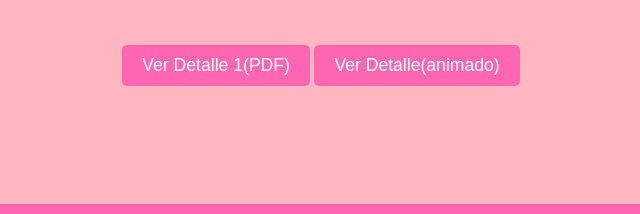
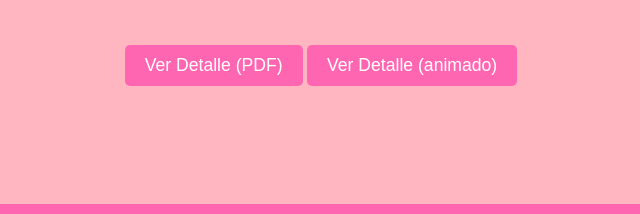
Before and after one commit to xPolarx507/Nicoll, a plain HTML site: page index.html in a window 1280 px wide. Both pictures are taken after a click on the button "Sí". Shown: the part 558-772 px from the top of the page, 319-959 px from the left. Drawn offline with Linux system fonts and the light colour scheme.

Commit message:
index.html

```diff
--- a/index.html
+++ b/index.html
@@ -183,9 +183,9 @@
                     <h1>Sabía que aceptarías mami🤭<br>Te Quiero Mucho <br>
                         <h3>Ahora si puedo mostrarte mi detalle</h3><br>
                     <a href="https://drive.google.com/file/d/1z1FZ5RL48gb3Um2alsEiU--FSYW90QCn/view?usp=sharing"
-                       class="button" target="_blank">Ver Detalle 1(PDF)</a>
+                       class="button" target="_blank">Ver Detalle (PDF)</a>
                     <a href="https://www.canva.com/design/DAGeX4rExKY/ZH6jTMzetEYCHXU2gLgA6A/edit?utm_content=DAGeX4rExKY&utm_campaign=designshare&utm_medium=link2&utm_source=sharebutton"
-                       class="button" target="_blank">Ver Detalle(animado)</a>
+                       class="button" target="_blank">Ver Detalle (animado)</a>
                 `;
                 document.body.appendChild(nuevoMensaje);
 
```
